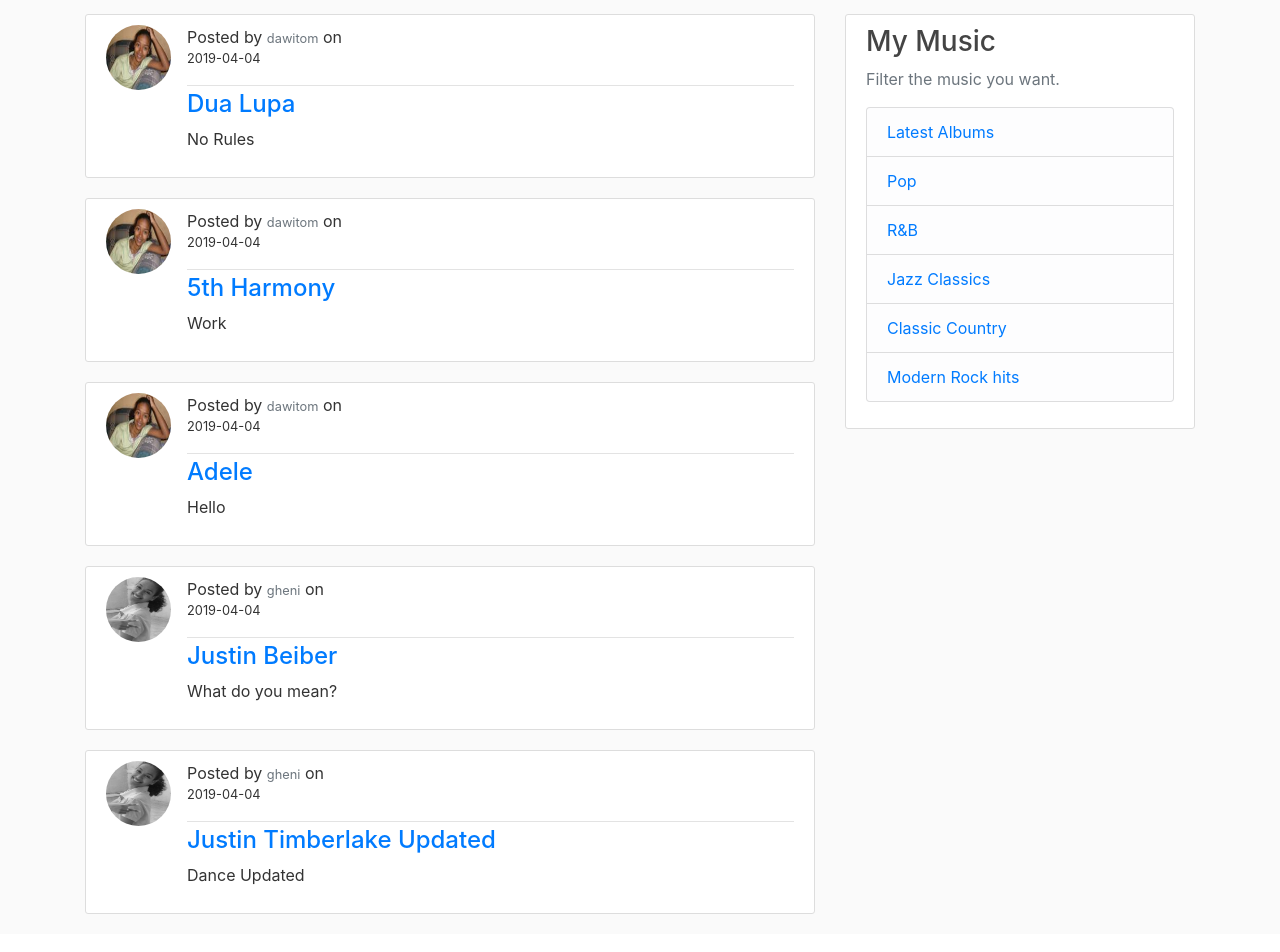
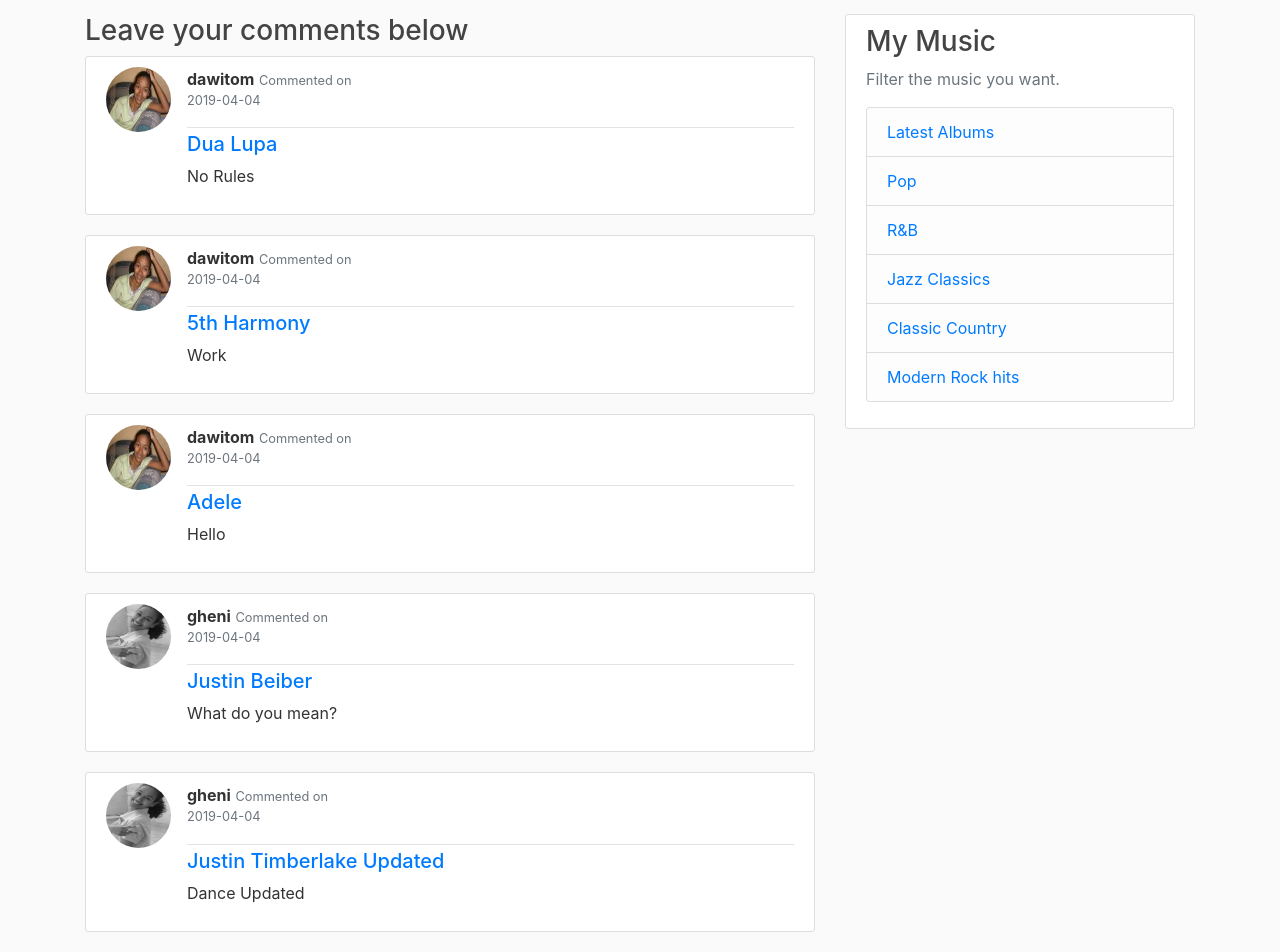
Before and after one commit to Ghenet/MusicPot, a Flask app: page / in a window 1280 px wide. Shown: the part 66-1018 px from the top of the page. Before the commit the page ends 980 px from the top, so only its background shows below. Run offline with Flask 2, Linux system fonts and the light colour scheme; data comes from the database, SQL or seed files in the repository; some libraries are stand-ins or nearby versions.

Commit message:
adds the divs for the playlist about comments section

```diff
--- a/musicbot/templates/home.html
+++ b/musicbot/templates/home.html
@@ -1,14 +1,23 @@
 {% extends 'layout.html' %}
 {% block content %}
+<!-- <link rel="stylesheet" href="{{ url_for('static', filename='home.css') }}"> -->
+<section id="video">
+
+</section>
+<main id="testIdChangeLater">
+
+</main>
+  <h3>Leave your comments below</h3>
+
 {% for post in posts_data %}
 <article class="media content-section">
   <img class="rounded-circle article-img" src="{{ url_for('static', filename='images/' + post.author.image_file)}}">
     <div class="media-body">
       <div class="article-metadata">
         <!-- <a class="mr-2" href="#">{{ post.title }}</a> -->
-        Posted by <small class="text-muted">{{ post.author.username}}</small> on <small><p class="article-content">{{ post. date_posted.strftime('%Y-%m-%d') }}</p></small>
+        <strong >{{ post.author.username}}</strong> <small class="text-muted">Commented on <p class="article-content">{{ post. date_posted.strftime('%Y-%m-%d') }}</p></small>
       </div>
-      <h4><a class="mr-2" href="{{url_for('post', post_id=post.id)}}">{{ post.title }}</a></h4>
+      <h5><a class="mr-2" href="{{url_for('post', post_id=post.id)}}">{{ post.title }}</a></h5>
       <p class="article-content" >{{ post.content}}</p>
 
     </div>
```
